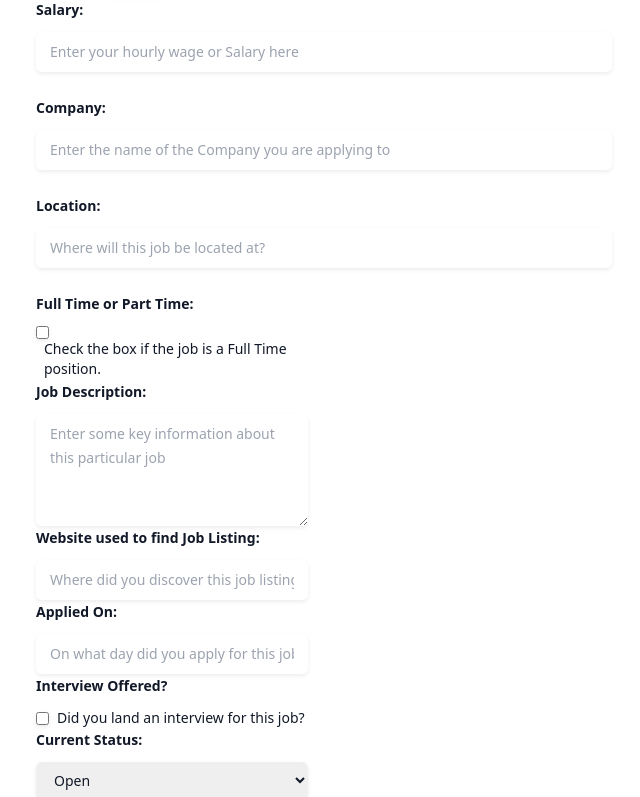
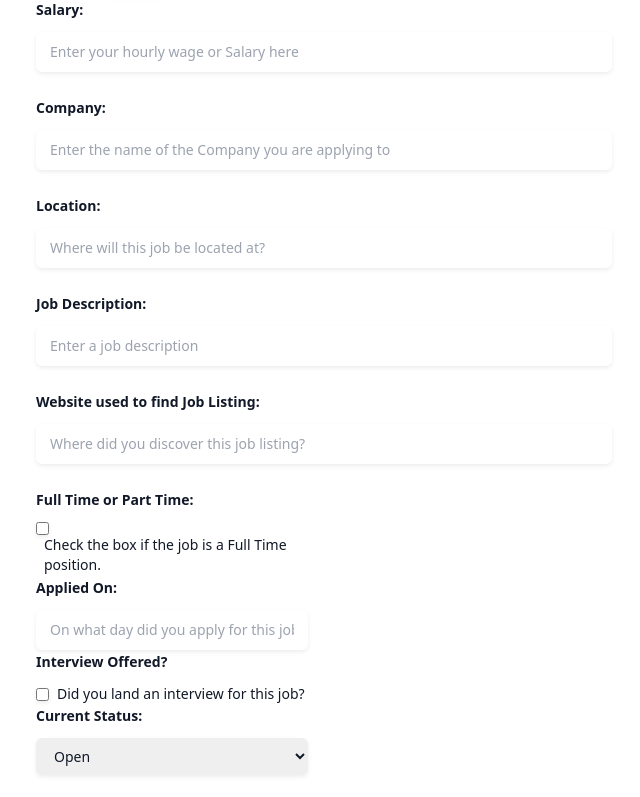
Before and after one commit to jhuber1155/EmployEase, a React (Vite) app in the folder client/: page /addJob in a window 1280 px wide. Shown: the part 471-1268 px from the top of the page, without its empty margins (316-956 px from the left). Built offline with nearby package versions, Linux system fonts and the light colour scheme.

Commit message:
added form component and implemented in some of the addJob forms

```diff
--- /dev/null
+++ b/client/src/components/FormInput.jsx
@@ -0,0 +1,30 @@
+import { useState } from 'react';
+
+const FormInput = ({ formId, title, value, onChange, placeholder = "Enter Text Here" }) => {
+
+  const handleChange = (event) => {
+    const { value } = event.target;
+    onChange(formId, value);
+  }
+
+  return (
+    <div className="sm:col-span-2">
+      <label htmlFor={formId} className="block text-sm font-semibold leading-6 text-gray-900">
+        {title}:
+      </label>
+      <div className="mt-2.5">
+        <input
+          type="text"
+          id={formId}
+          value={value}
+          onChange={handleChange}
+          className="block w-full rounded-md border-0 px-3.5 py-2 text-gray-900 shadow-sm ring-1 ring-inset ring-gray-300 placeholder:text-gray-400 focus:ring-2 focus:ring-inset focus:ring-indigo-600 sm:text-sm sm:leading-6"
+          placeholder={placeholder}
+        />
+      </div>
+    </div>
+  )
+
+}
+
+export default FormInput;
--- a/client/src/pages/AddJob.jsx
+++ b/client/src/pages/AddJob.jsx
@@ -3,6 +3,7 @@ import { useMutation } from '@apollo/client';
 import Auth from '../utils/auth'
 
 import { ADD_JOB } from '../utils/mutations';
+import FormInput from '../components/FormInput';
 
 const JobForm = () => {
 
@@ -15,44 +16,33 @@ const JobForm = () => {
     description: '',
     jobLink: '',
     appliedOn: '',
-    status: '',
+    status: 'Open',
     interviewOffered: false,
   });
 
   const toggleStatus = () => {
-    const toggle = formState.fullTime ? {fullTime: false} : {fullTime: true}
+    const toggle = formState.fullTime ? { fullTime: false } : { fullTime: true }
 
-    setFormState({...formState, ...toggle})
+    setFormState({ ...formState, ...toggle })
   }
 
   const toggleInterviewStatus = () => {
-    const toggle = formState.interviewOffered ? {interviewOffered: false} : {interviewOffered: true}
+    const toggle = formState.interviewOffered ? { interviewOffered: false } : { interviewOffered: true }
 
-    setFormState({...formState, ...toggle})
+    setFormState({ ...formState, ...toggle })
   }
-
-  useEffect(() =>{
-    console.log(formState)
-  },[formState])
 
   const [addJob, { error }] = useMutation(ADD_JOB)
 
   const handleFormSubmit = async (event) => {
     event.preventDefault();
-      try{
+    try {
       const { data } = await addJob({
-          variables: { ...formState, userId: Auth.getProfile().data._id },
-        });
+        variables: {
+          ...formState,
 
-        setFormState({
-          jobTitle: '',
-          salary: '',
-          companyName: '',
-          location: '',
-          description: '',
-          jobLink: '',
-          appliedOn: '',
-          status: '',
+          userId: Auth.getProfile().data._id
+        },
       });
 
       window.location.assign("/")
@@ -63,8 +53,11 @@ const JobForm = () => {
 
   const handleChange = (event) => {
     const { name, value } = event.target;
-        setFormState({...formState, [name]:value})
-        // console.log(`Changing ${name} to ${value}`);
+    setFormState({ ...formState, [name]: value })
+  }
+
+  const handleFormChange = (fieldId, value) => {
+    setFormState({ ...formState, [fieldId]: value })
   }
 
   return (
@@ -89,74 +82,48 @@ const JobForm = () => {
       </div>
       <form action="#" method="POST" className="mx-auto mt-16 max-w-xl sm:mt-20" onSubmit={handleFormSubmit}>
         <div className="grid grid-cols-1 gap-x-8 gap-y-6 sm:grid-cols-2">
-          <div className="sm:col-span-2">
-              <label htmlFor="job-title" className="block text-sm font-semibold leading-6 text-gray-900">
-                Job Title:
-              </label>
-              <div className="mt-2.5">
-                <input
-                  type="text"
-                  name="jobTitle"
-                  id="jobTitle"
+          <FormInput
+            formId="jobTitle"
+            title="Job Title"
             value={formState.jobTitle}
-                  onChange={handleChange}
-                  autoComplete="jobTitle"
-                  className="block w-full rounded-md border-0 px-3.5 py-2 text-gray-900 shadow-sm ring-1 ring-inset ring-gray-300 placeholder:text-gray-400 focus:ring-2 focus:ring-inset focus:ring-indigo-600 sm:text-sm sm:leading-6"
-                  placeholder="Enter the Job Title you are applying for here"
+            onChange={handleFormChange}
+            placeholder='Enter the Job Title you are applying for here'
           />
-              </div>
-            </div>
-            <div className="sm:col-span-2">
-              <label htmlFor="salary" className="block text-sm font-semibold leading-6 text-gray-900">
-                Salary:
-              </label>
-              <div className="mt-2.5">
-                <input
-                  type="text"
-                  name="salary"
-                  id="salary"
+          <FormInput
+            formId="salary"
+            title="Salary"
             value={formState.salary}
-                  onChange={handleChange}
-                  autoComplete="salary"
-                  className="block w-full rounded-md border-0 px-3.5 py-2 text-gray-900 shadow-sm ring-1 ring-inset ring-gray-300 placeholder:text-gray-400 focus:ring-2 focus:ring-inset focus:ring-indigo-600 sm:text-sm sm:leading-6"
-                  placeholder="Enter your hourly wage or Salary here"
+            onChange={handleFormChange}
+            placeholder='Enter your hourly wage or Salary here'
           />
-              </div>
-            </div>
-            <div className="sm:col-span-2">
-              <label htmlFor="company" className="block text-sm font-semibold leading-6 text-gray-900">
-                Company:
-              </label>
-              <div className="mt-2.5">
-                <input
-                  type="text"
-                  name="companyName"
-                  id="companyName"
+          <FormInput
+            formId="companyName"
+            title="Company"
             value={formState.companyName}
-                  onChange={handleChange}
-                  autoComplete="companyName"
-                  className="block w-full rounded-md border-0 px-3.5 py-2 text-gray-900 shadow-sm ring-1 ring-inset ring-gray-300 placeholder:text-gray-400 focus:ring-2 focus:ring-inset focus:ring-indigo-600 sm:text-sm sm:leading-6"
-                  placeholder="Enter the name of the Company you are applying to"
+            onChange={handleFormChange}
+            placeholder='Enter the name of the Company you are applying to'
           />
-              </div>
-            </div>
-            <div className="sm:col-span-2">
-              <label htmlFor="location" className="block text-sm font-semibold leading-6 text-gray-900">
-                Location:
-              </label>
-              <div className="mt-2.5">
-                <input
-                  type="text"
-                  name="location"
-                  id="location"
+          <FormInput
+            formId="location"
+            title="Location"
             value={formState.location}
-                  onChange={handleChange}
-                  autoComplete="location"
-                  className="block w-full rounded-md border-0 px-3.5 py-2 text-gray-900 shadow-sm ring-1 ring-inset ring-gray-300 placeholder:text-gray-400 focus:ring-2 focus:ring-inset focus:ring-indigo-600 sm:text-sm sm:leading-6"
-                  placeholder="Where will this job be located at?"
+            onChange={handleFormChange}
+            placeholder='Where will this job be located at?'
           />
-              </div>
-            </div>
+          <FormInput
+            formId="description"
+            title="Job Description"
+            value={formState.description}
+            onChange={handleFormChange}
+            placeholder='Enter a job description'
+          />
+          <FormInput
+            formId="jobLink"
+            title="Website used to find Job Listing"
+            value={formState.jobLink}
+            onChange={handleFormChange}
+            placeholder='Where did you discover this job listing?'
+          />
           <div>
             <div className="sm:col-span-2">
               <label htmlFor="hours" className="block text-sm font-semibold leading-6 text-gray-900">
@@ -174,39 +141,6 @@ const JobForm = () => {
                 <label htmlFor="hours" className="ml-2 text-sm text-gray-900">
                   Check the box if the job is a Full Time position.
                 </label>
-                    </div>
-                </div>
-            <div className="sm:col-span-2">
-              <label htmlFor="description" className="block text-sm font-semibold leading-6 text-gray-900">
-                Job Description:
-              </label>
-              <div className="mt-2.5">
-                <textarea
-                  name="description"
-                  id="description"
-                  value={formState.description}
-                  onChange={handleChange}
-                  rows={4}
-                  className="block w-full rounded-md border-0 px-3.5 py-2 text-gray-900 shadow-sm ring-1 ring-inset ring-gray-300 placeholder:text-gray-400 focus:ring-2 focus:ring-inset focus:ring-indigo-600 sm:text-sm sm:leading-6"
-                  placeholder="Enter some key information about this particular job"
-                />
-              </div>
-            </div>
-            <div className="sm:col-span-2">
-              <label htmlFor="link" className="block text-sm font-semibold leading-6 text-gray-900">
-                Website used to find Job Listing:
-              </label>
-              <div className="mt-2.5">
-                <input
-                  type="text"
-                  name="jobLink"
-                  id="jobLink"
-                  value={formState.jobLink}
-                  onChange={handleChange}
-                  autoComplete="jobLink"
-                  className="block w-full rounded-md border-0 px-3.5 py-2 text-gray-900 shadow-sm ring-1 ring-inset ring-gray-300 placeholder:text-gray-400 focus:ring-2 focus:ring-inset focus:ring-indigo-600 sm:text-sm sm:leading-6"
-                  placeholder="Where did you discover this job listing?"
-                />
               </div>
             </div>
             <div className="sm:col-span-2">
```
Also changed, not shown: 2 other files (tests, documents, lock files or other folders). Lines whose indentation alone changed are shown as unchanged.
